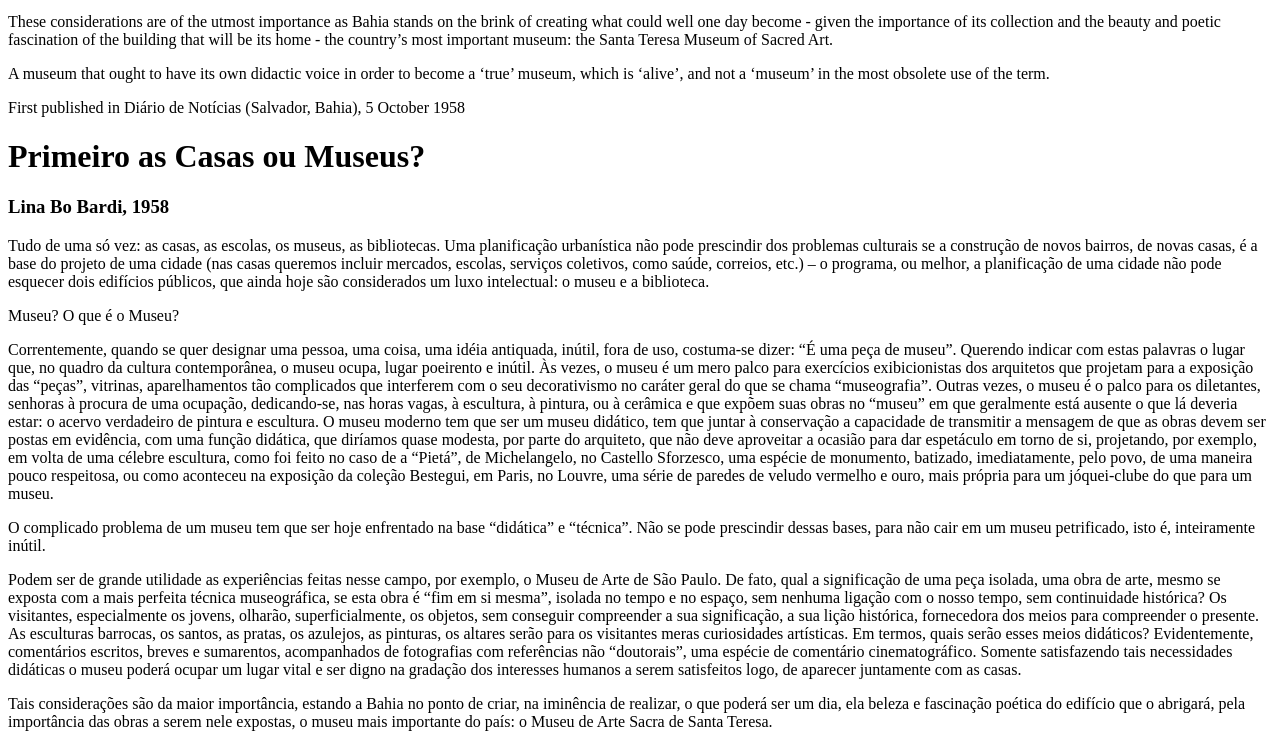
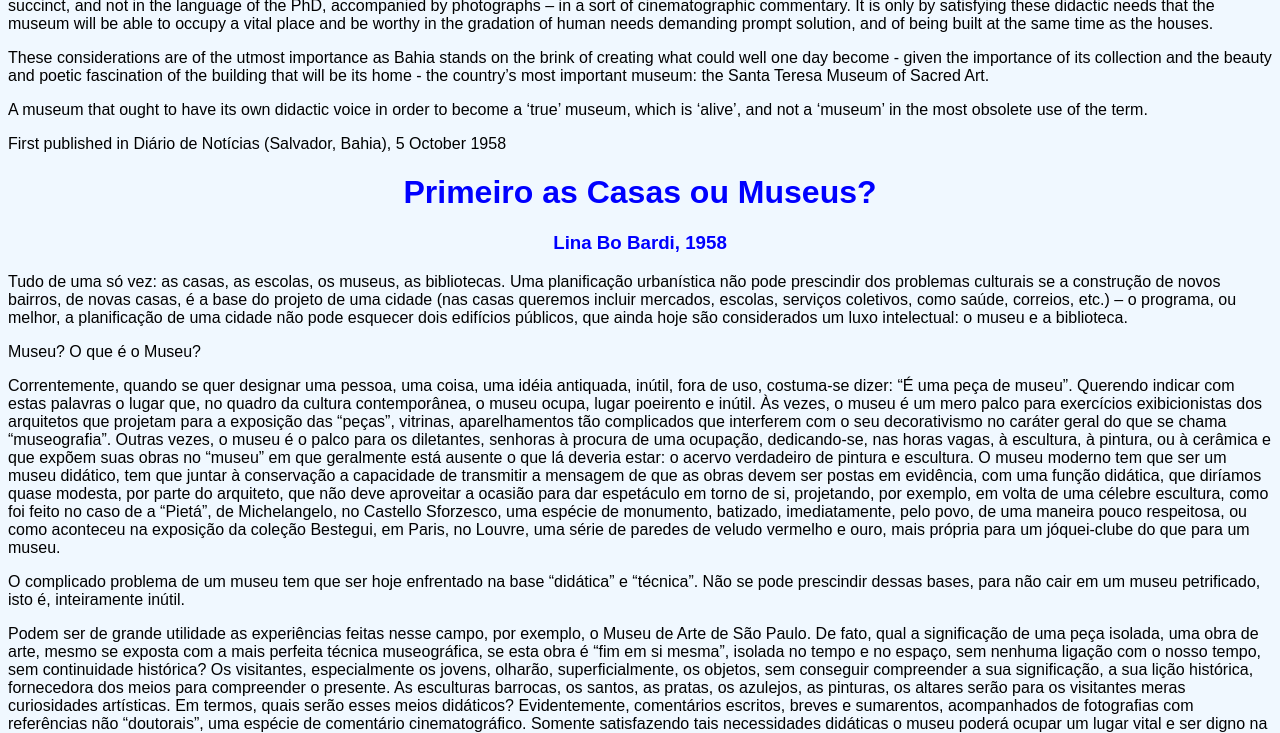
Before and after one commit to jmk2301/miniature-chainsaw, a plain HTML site: page starter_code_week_04/houses_or_mumseum_with_styles/index.html in a window 1280 px wide. Shown: the part 1401-2134 px from the top of the page. Drawn offline with Linux system fonts and the light colour scheme.

Commit message:
230928_Assignment 2 Updates

```diff
--- a/starter_code_week_04/houses_or_mumseum_with_styles/index.html
+++ b/starter_code_week_04/houses_or_mumseum_with_styles/index.html
@@ -1,5 +1,6 @@
 <!DOCTYPE html>
 <html lang="en">
+<link rel="stylesheet" href="./styles.css">
 <head>
     <meta charset="UTF-8">
     <title>Exercise 01 | Houses or Museums?</title>
--- /dev/null
+++ b/starter_code_week_04/houses_or_mumseum_with_styles/styles.css
@@ -0,0 +1,13 @@
+    body {
+   font-family: Arial, Helvetica, sans-serif;
+    min-height: 100vh;
+   background-color: aliceblue;
+  }
+  h1 {
+    text-align: center;
+    color: blue;
+  }
+  h3 {
+    text-align: center;
+    color: blue;
+    }
```
